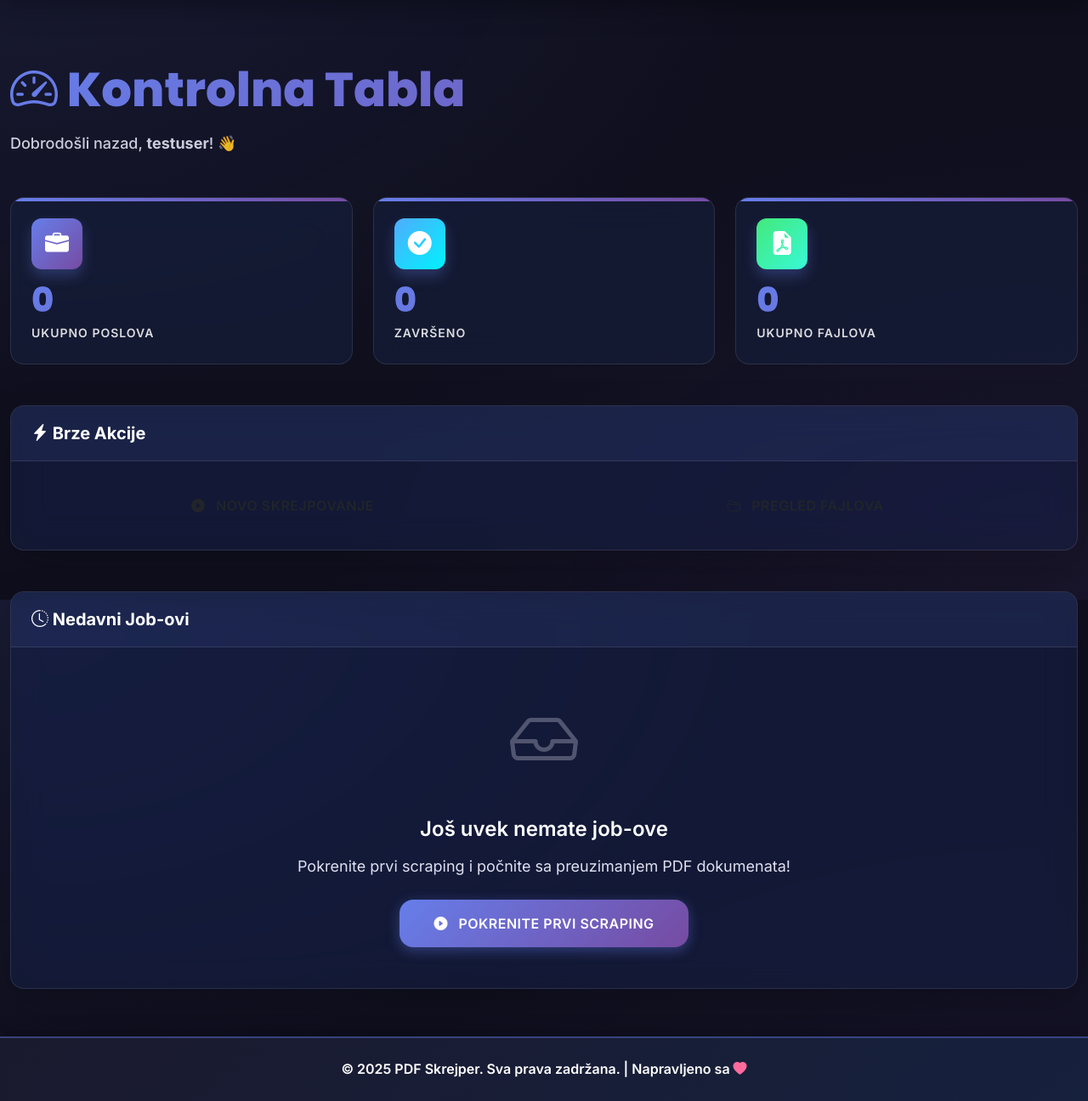
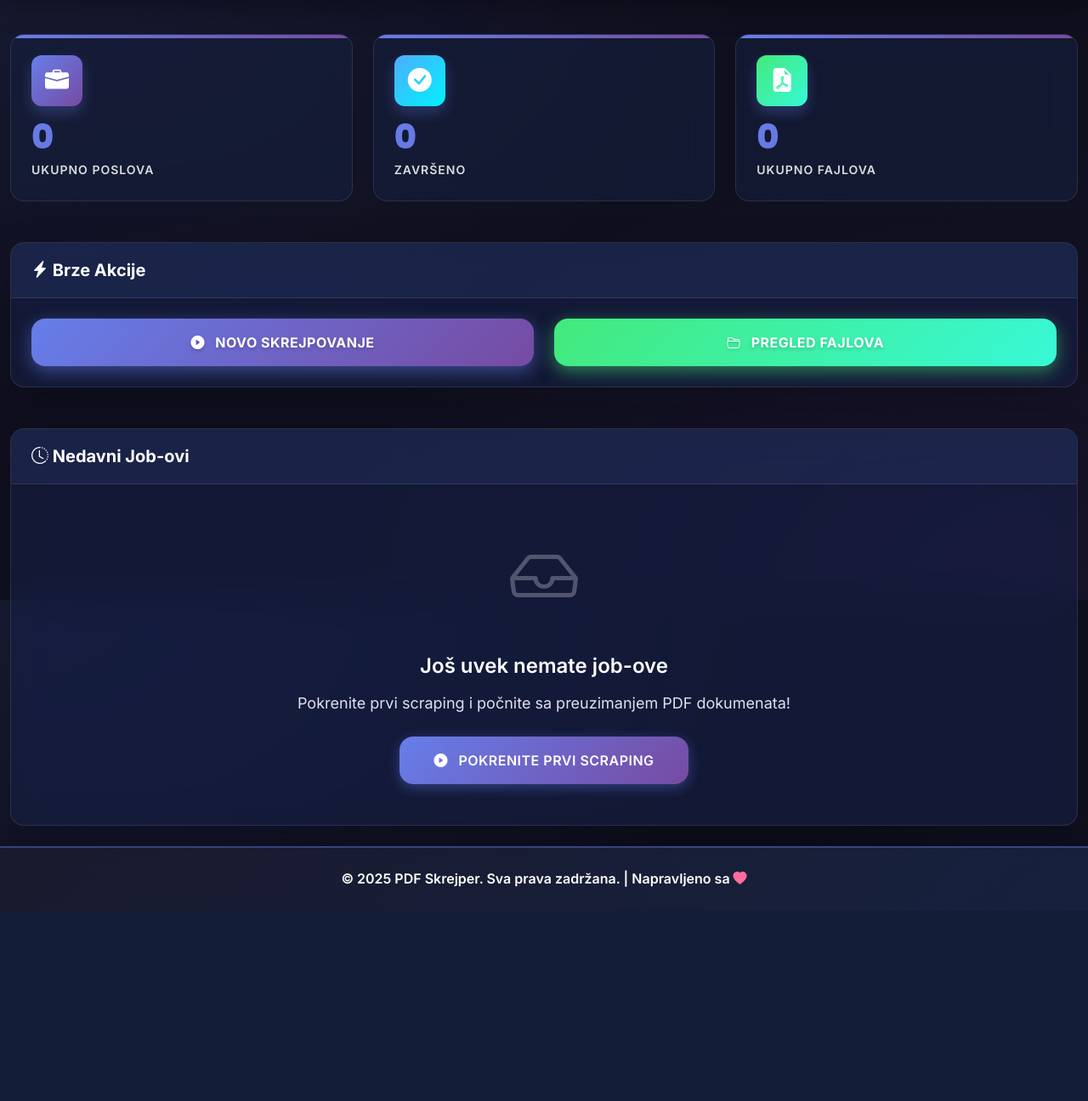
Before and after one commit to zoxknez/pdfskrejper, a Flask app: page /dashboard in a window 1280 px wide. Shown: the part 94-1390 px from the top of the page at 85% size. After the commit the page ends 1138 px from the top, so only its background shows below. Run offline with Flask 3, Linux system fonts and the light colour scheme; a user stored in the database is signed in.

Commit message:
refactor: Remove duplicate page headers and improve button visibility

```diff
--- a/static/css/style.css
+++ b/static/css/style.css
@@ -96,7 +96,8 @@
 
 main {
     flex: 1;
-    padding: 2rem 0;
+    padding: 0;
+    margin-top: 0;
 }
 
 .container {
@@ -353,6 +354,55 @@
     padding: 1rem 2.5rem;
     font-size: 1rem;
     border-radius: var(--border-radius-lg);
+}
+
+/* Gradient Buttons */
+.btn-gradient-primary {
+    background: var(--primary-gradient) !important;
+    color: white !important;
+    font-weight: 700;
+    box-shadow: 0 6px 20px rgba(102, 126, 234, 0.5);
+    border: none;
+    text-shadow: 0 2px 4px rgba(0, 0, 0, 0.2);
+}
+
+.btn-gradient-primary:hover {
+    transform: translateY(-3px);
+    box-shadow: 0 10px 30px rgba(102, 126, 234, 0.7);
+    filter: brightness(1.15);
+    color: white !important;
+}
+
+.btn-gradient-success {
+    background: var(--success-gradient) !important;
+    color: white !important;
+    font-weight: 700;
+    box-shadow: 0 6px 20px rgba(0, 242, 254, 0.5);
+    border: none;
+    text-shadow: 0 2px 4px rgba(0, 0, 0, 0.2);
+}
+
+.btn-gradient-success:hover {
+    transform: translateY(-3px);
+    box-shadow: 0 10px 30px rgba(0, 242, 254, 0.7);
+    filter: brightness(1.15);
+    color: white !important;
+}
+
+.btn-gradient-info {
+    background: var(--info-gradient) !important;
+    color: white !important;
+    font-weight: 700;
+    box-shadow: 0 6px 20px rgba(67, 233, 123, 0.5);
+    border: none;
+    text-shadow: 0 2px 4px rgba(0, 0, 0, 0.2);
+}
+
+.btn-gradient-info:hover {
+    transform: translateY(-3px);
+    box-shadow: 0 10px 30px rgba(67, 233, 123, 0.7);
+    filter: brightness(1.15);
+    color: white !important;
 }
 
 /* ============================================
--- a/templates/dashboard.html
+++ b/templates/dashboard.html
@@ -3,13 +3,6 @@
 {% block title %}Dashboard - PDF Scraper{% endblock %}
 
 {% block content %}
-<div class="mb-5 fade-in-down">
-    <h1 class="display-4">
-        <i class="bi bi-speedometer2"></i> <span data-i18n="dashboard.title">Kontrolna Tabla</span>
-    </h1>
-    <p class="lead text-visible">Dobrodošli nazad, <strong>{{ current_user.username }}</strong>! 👋</p>
-</div>
-
 <!-- Statistics Cards -->
 <div class="row g-4 mb-5">
     <div class="col-md-4 fade-in-up">
```
Also changed, not shown: other parts of static/css/style.css (+36 -9 lines), templates/files.html (+0 -9 lines), templates/profile.html (+0 -8 lines), templates/scrape.html (+0 -9 lines).
